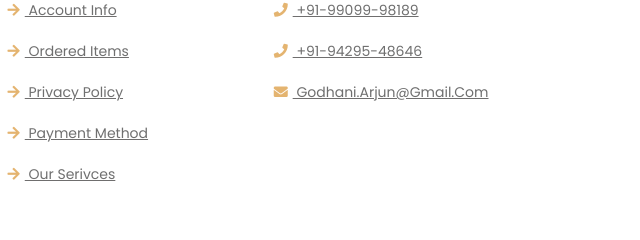
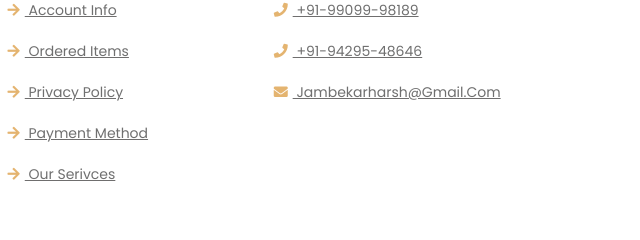
Before and after one commit to harsh9727/Bookstore, a plain HTML site: page index.html in a window 1280 px wide. Shown: the part 3945-4185 px from the top of the page, 640-1280 px from the left. Drawn offline with nearby package versions, Linux system fonts and the light colour scheme.

Commit message:
first commit

```diff
--- a/index.html
+++ b/index.html
@@ -790,7 +790,7 @@
                 <h3>contact info</h3>
                 <a href="#"> <i class="fas fa-phone"></i> +91-99099-98189 </a>
                 <a href="#"> <i class="fas fa-phone"></i> +91-94295-48646 </a>
-                <a href="#"> <i class="fas fa-envelope"></i> godhani.arjun@gmail.com </a>
+                <a href="#"> <i class="fas fa-envelope"></i> jambekarharsh@gmail.com </a>
                 <img src="worldmap.png" class="map" alt="">
             </div>
 
```
